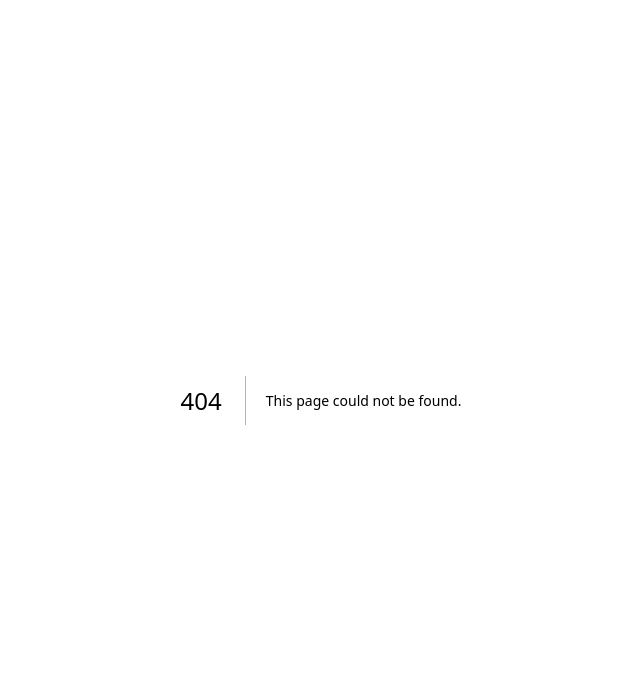
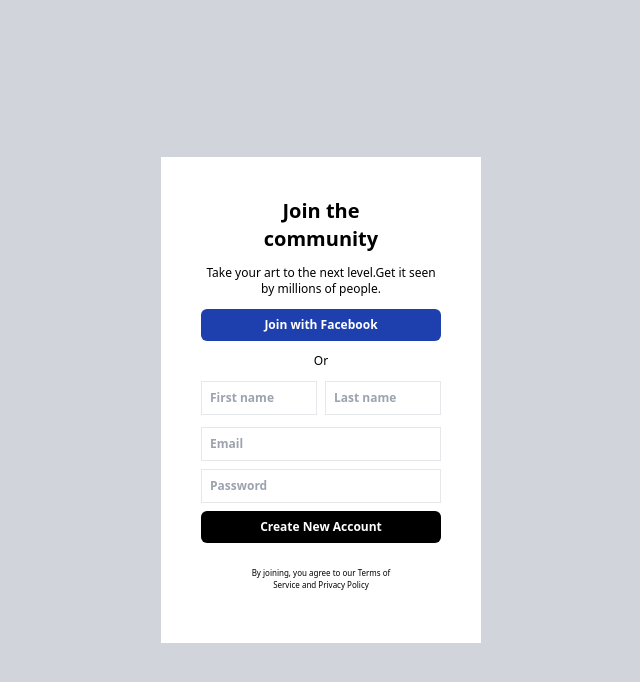
Before and after one commit to Ajithdev444/card, a Next.js app: page /form in a window 1280 px wide. Before the commit this address had no page. Shown: the top 682 px of the page, without its empty margins (319-959 px from the left). Built offline with nearby package versions, Linux system fonts and the light colour scheme.

Commit message:
form page created

```diff
--- /dev/null
+++ b/pages/form/index.tsx
@@ -0,0 +1,34 @@
+import React from 'react'
+
+const Form = () => {
+  return (
+    <div className='bg-gray-300 grid h-screen'>
+        <div className='bg-white p-10 w-80 h-auto text-center m-auto'>
+
+          <div>
+            <h1 className='text-xl font-bold mb-3'>Join the<br/>community</h1>
+            <p className='text-xs mb-3'>Take your art to the next level.Get it
+              seen by millions of people.</p>
+              <button className='bg-blue-800 text-xs font-semibold w-full text-white px-8 py-2 rounded-md'>Join with Facebook</button>
+              <p className='mb-3 mt-3 text-xs'>Or</p>
+          </div>
+          <div className='grid grid-cols-2 gap-2 mb-3'>
+            <input className='px-2 py-2 border text-xs font-semibold' type='text' placeholder='First name'/>
+            <input  className='px-2 py-2 border text-xs font-semibold'  type='text' placeholder='Last name'/>
+          </div>
+          <div className='grid grid-cols-1 gap-2 mb-3'>
+            <input  className='px-2 py-2 text-xs font-semibold border'  type='email' placeholder='Email'/>
+            <input  className='px-2 py-2 text-xs font-semibold border'  type='Password' placeholder='Password'/>
+            <button  className='bg-black text-xs font-semibold w-full text-white px-8 py-2 rounded-md'>Create New Account</button>
+          </div>
+          <div>
+            <p className='text-[8px] p-3'>By joining, you agree to our Terms of<br/>
+             Service and Privacy Policy</p>
+          </div>
+          </div>
+
+    </div>
+  )
+}
+
+export default Form
```
